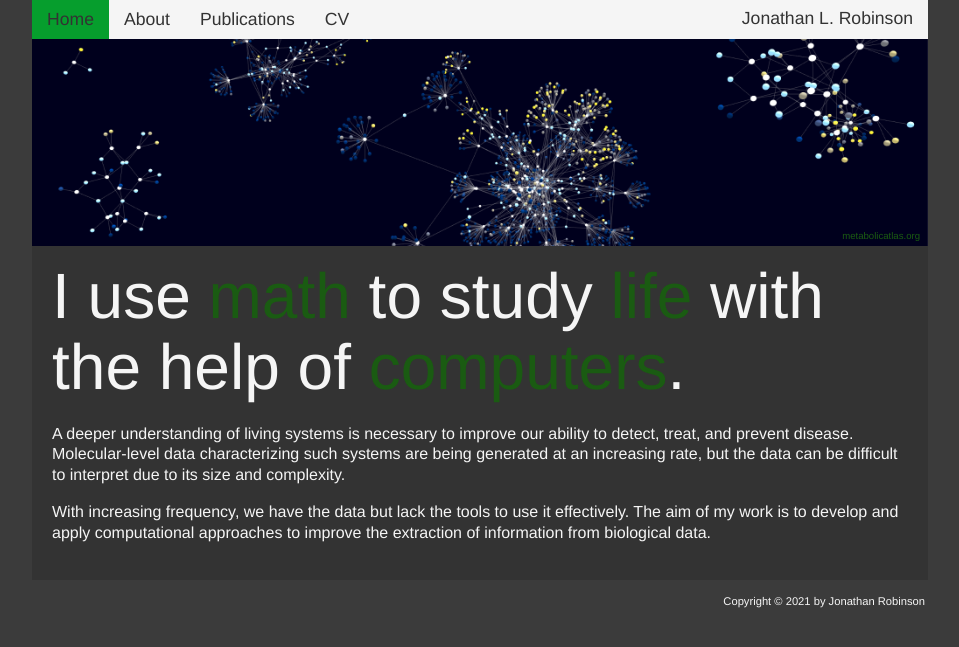
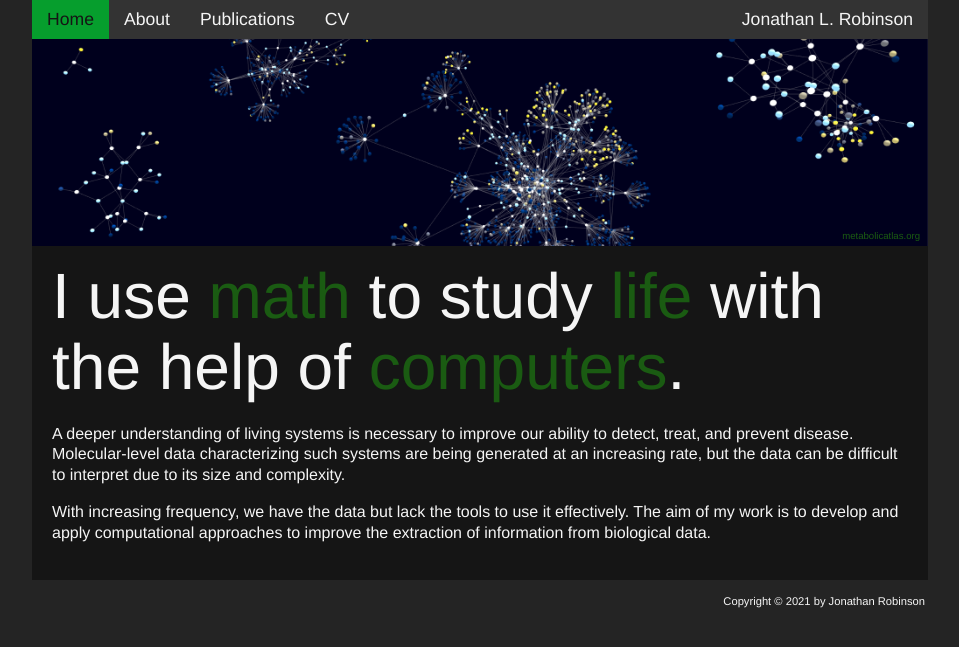
Before and after one commit to JonathanRob/JonathanRob.github.io, a Jekyll site: the page built from index.html, in a window 1280 px wide. Shown: the top 647 px of the page, without its empty margins (160-1119 px from the left). Built offline with Jekyll 4.4.1, drawn with Linux system fonts in a browser that asks for light colours.

Commit message:
style: darker dark theme and more custom navbar coloring

```diff
--- a/assets/css/main.css
+++ b/assets/css/main.css
@@ -4,42 +4,51 @@
 :root {
 
 	/*Dark theme 1: dark bg, light text, green links, green highlights*/
-	--theme-color-bg: #3b3b3b;  /*dark gray*/
-	--theme-color-0: #000000;   /*black*/
-	--theme-color-1: #333333;   /*nearly black*/
-	--theme-color-2: #142812;   /*darkest color*/
-	--theme-color-3: #1a5b12;
-	--theme-color-4: #069e2d;
-	--theme-color-5: #6bbf59;
-	--theme-color-6: #c2f9bb;   /*lightest color*/
-	--theme-color-99: #f5f5f5;  /*nearly white*/
-	--theme-color-100: #ffffff; /*white*/
+	--theme-color-bg:     #242424; /*darker gray*/
+	--theme-color-navbg:  #333333; /*dark gray*/
+	--theme-color-navtx:  #f5f5f5; /*nearly white*/
+	--theme-color-navhov: #000000; /*black*/
+	--theme-color-0:      #000000; /*black*/
+	--theme-color-1:      #151515; /*nearly black*/
+	--theme-color-2:      #142812; /*darkest color*/
+	--theme-color-3:      #1a5b12;
+	--theme-color-4:      #069e2d;
+	--theme-color-5:      #6bbf59;
+	--theme-color-6:      #c2f9bb; /*lightest color*/
+	--theme-color-99:     #f5f5f5; /*nearly white*/
+	--theme-color-100:    #ffffff; /*white*/
 
 
 	/*Light theme 1: light bg, black text, green links, green highlights*/
-	/*--theme-color-bg: lightgray;
-	/*--theme-color-0: #ffffff;   /*white*/
-	/*--theme-color-1: #f5f5f5;   /*nearly white*/
-	/*--theme-color-2: #c2f9bb;   /*lightest color*/
-	/*--theme-color-3: #6bbf59;
-	/*--theme-color-4: #069e2d;
-	/*--theme-color-5: #1a5b12;
-	/*--theme-color-6: #142812;   /*darkest color*/
-	/*--theme-color-99: #333333;  /*nearly black*/
-	/*--theme-color-100: #000000; /*black*/
+	/*--theme-color-bg:     lightgray;
+	/*--theme-color-navbg:  #333333; /*nearly black*/
+	/*--theme-color-navtx:  #f5f5f5; /*nearly white*/
+	/*--theme-color-navhov: #000000; /*black*/
+	/*--theme-color-0:      #ffffff; /*white*/
+	/*--theme-color-1:      #f5f5f5; /*nearly white*/
+	/*--theme-color-2:      #c2f9bb; /*lightest color*/
+	/*--theme-color-3:      #6bbf59;
+	/*--theme-color-4:      #069e2d;
+	/*--theme-color-5:      #1a5b12;
+	/*--theme-color-6:      #142812; /*darkest color*/
+	/*--theme-color-99:     #333333; /*nearly black*/
+	/*--theme-color-100:    #000000; /*black*/
 
 
 	/*Light theme 1: light bg, black text, blue links, blue highlights*/
-	/*--theme-color-bg: lightgray;
-	/*--theme-color-0: #ffffff;   /*white*/
-	/*--theme-color-1: #f5f5f5;   /*nearly white*/
-	/*--theme-color-2: #f7f7f2;   /*lightest color*/
-	/*--theme-color-3: #0582ca;
-	/*--theme-color-4: #083d77;
-	/*--theme-color-5: #222725;
-	/*--theme-color-6: #121113;   /*darkest color*/
-	/*--theme-color-99: #333333;  /*nearly black*/
-	/*--theme-color-100: #000000; /*black*/
+	/*--theme-color-bg:    lightgray;
+	/*--theme-color-navbg: #333333; /*nearly black*/
+	/*--theme-color-navtx:  #f5f5f5; /*nearly white*/
+	/*--theme-color-navhov: #000000; /*black*/
+	/*--theme-color-0:     #ffffff; /*white*/
+	/*--theme-color-1:     #f5f5f5; /*nearly white*/
+	/*--theme-color-2:     #f7f7f2; /*lightest color*/
+	/*--theme-color-3:     #0582ca;
+	/*--theme-color-4:     #083d77;
+	/*--theme-color-5:     #222725;
+	/*--theme-color-6:     #121113; /*darkest color*/
+	/*--theme-color-99:    #333333; /*nearly black*/
+	/*--theme-color-100:   #000000; /*black*/
 }
 
 /*---------------- top-level formatting ----------------*/
@@ -65,7 +74,7 @@ nav ul {
 	margin: 0;
 	padding: 0;
 	overflow: hidden;
-	background-color: var(--theme-color-99);
+	background-color: var(--theme-color-navbg);
 	position: fixed;
 	top: 0;
 	left: 15%;
@@ -76,7 +85,7 @@ nav li {
 }
 nav li a {
 	display: block;
-	color: var(--theme-color-1);
+	color: var(--theme-color-navtx);
 	text-align: center;
 	padding: 10px 15px;
 	text-decoration: none;
@@ -84,15 +93,15 @@ nav li a {
 }
 nav .navtext {
 	float: right;
-	color: var(--theme-color-1);
-	padding: 9px 15px;
+	color: var(--theme-color-navtx);
+	padding: 10px 15px;
 	font-size: 1.1em;
 }
 
 nav a:hover {
-	background: var(--theme-color-100);
+	background: var(--theme-color-navhov);
 	text-decoration: none;
-	color: var(--theme-color-0);
+	color: var(--theme-color-navtx);
 }
 
 a.current_page {
```
